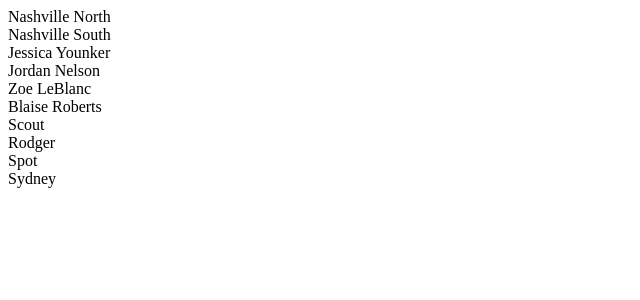
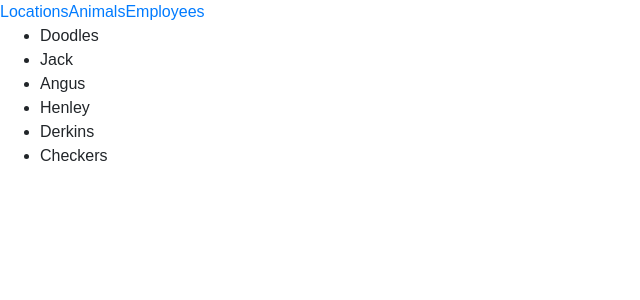
Before and after one commit to ebventurino/React-Practice, a React (Create React App) app: page /animals in a window 1280 px wide. Shown: the top 300 px of the page, without its empty margins (0-640 px from the left). Built offline with nearby package versions, Linux system fonts and the light colour scheme.

Commit message:
add nav bar

```diff
--- a/package.json
+++ b/package.json
@@ -3,6 +3,7 @@
   "version": "0.1.0",
   "private": true,
   "dependencies": {
+    "bootstrap": "^4.1.2",
     "react": "^16.4.1",
     "react-dom": "^16.4.1",
     "react-router-dom": "^4.3.1",
--- a/src/AnimalList.js
+++ b/src/AnimalList.js
@@ -1,17 +1,26 @@
-import React, { Component } from 'react'
+import React, { Component } from "react"
 
 
 export default class AnimalList extends Component {
+    state = {
+        animals: [
+            { id: 1, name: "Doodles" },
+            { id: 2, name: "Jack" },
+            { id: 3, name: "Angus" },
+            { id: 4, name: "Henley" },
+            { id: 5, name: "Derkins" },
+            { id: 6, name: "Checkers" }
+        ]
+    }
+
     render() {
         return (
             <React.Fragment>
-            {
-                this.props.animals.map(animal =>
-                    <div>
-                        {animal.name}
-                    </div>
-                )
-            }
+                <ul>
+                {
+                    this.state.animals.map(animal =>  <li>{animal.name}</li> )
+                }
+                </ul>
             </React.Fragment>
         )
     }
--- a/src/ApplicationViews.js
+++ b/src/ApplicationViews.js
@@ -0,0 +1,18 @@
+import { Route } from 'react-router-dom'
+import React, { Component } from "react"
+import AnimalList from './AnimalList'
+import LocationList from './LocationList'
+import EmployeeList from './EmployeeList'
+
+
+export default class ApplicationViews extends Component {
+    render() {
+        return (
+            <React.Fragment>
+                <Route exact path="/" component={LocationList} />
+                <Route path="/animals" component={AnimalList} />
+                <Route path="/employees" component={EmployeeList} />
+            </React.Fragment>
+        )
+    }
+}
--- a/src/EmployeeList.js
+++ b/src/EmployeeList.js
@@ -1,17 +1,25 @@
-import React, { Component } from 'react'
+import React, { Component } from "react"
 
 
-export default class EmployeeList extends Component {
+export default class Employee extends Component {
+
+    state = {
+        employees: [
+            { name: "Jessica Younker" },
+            { name: "Jordan Nelson" },
+            { name: "Zoe LeBlanc" },
+            { name: "Blaise Roberts" }
+        ]
+    }
+
     render() {
         return (
             <React.Fragment>
-            {
-                this.props.employees.map(employee =>
-                    <div>
-                        {employee.name}
-                    </div>
-                )
-            }
+                <ul>
+                {
+                    this.state.employees.map(employee =>  <li>{employee.name}</li> )
+                }
+                </ul>
             </React.Fragment>
         )
     }
--- a/src/Kennel.js
+++ /dev/null
@@ -1,37 +0,0 @@
-import React, { Component } from "react"
-import EmployeeList from "./EmployeeList"
-import LocationList from "./LocationList"
-import AnimalList from "./AnimalList"
-
-
-export default class Kennel extends Component {
-
-    state = {
-        employees: [
-            { name: "Jessica Younker" },
-            { name: "Jordan Nelson" },
-            { name: "Zoe LeBlanc" },
-            { name: "Blaise Roberts" }
-        ],
-        locations: [
-            { name: "Nashville North" },
-            { name: "Nashville South" }
-        ],
-        animals: [
-            { name: "Scout" },
-            { name: "Rodger" },
-            { name: "Spot"},
-            { name: "Sydney"}
-        ]
-    }
-
-    render() {
-        return (
-            <React.Fragment>
-                <LocationList locations={this.state.locations} /> {/* This is sending the state to kennel.js*/}
-                <EmployeeList employees={this.state.employees} />{/* This is sending the state to employeeList.js*/}
-                <AnimalList animals={this.state.animals} />{/* This is sending the state to animalList.js.js*/}
-            </React.Fragment>
-        );
-    }
-}
--- /dev/null
+++ b/src/KennelCompany.js
@@ -0,0 +1,19 @@
+import React, { Component } from "react"
+
+import NavBar from "./nav/NavBar"
+import ApplicationViews from "./ApplicationViews"
+
+
+import "bootstrap/dist/css/bootstrap.min.css"
+
+
+export default class KennelCompany extends Component {
+    render() {
+        return (
+            <React.Fragment>
+                <NavBar />
+                <ApplicationViews />
+            </React.Fragment>
+        )
+    }
+}
--- a/src/LocationList.js
+++ b/src/LocationList.js
@@ -1,20 +1,24 @@
-import React, { Component } from 'react'
+import React, { Component } from "react"
 
 
+export default class Locations extends Component {
 
+    state = {
+        locations: [
+            { name: "Nashville North" },
+            { name: "Nashville South" }
+        ]
+    }
 
-export default class LocationList extends Component {
     render() {
         return (
-            <div>
+            <React.Fragment>
+                <ul>
                 {
-                    this.props.locations.map(location =>
-                        <article>
-                            {location.name} {/* This is targeting location.name, sorting it into this file */}
-                        </article>
-                    )}
-            </div>
-
+                    this.state.locations.map(location =>  <li>{location.name}</li> )
+                }
+                </ul>
+            </React.Fragment>
         )
     }
 }
--- a/src/index.js
+++ b/src/index.js
@@ -1,5 +1,15 @@
+import React from "react"
 import ReactDOM from "react-dom"
-import React from 'react'
-import Kennel from "./Kennel"
+import { BrowserRouter as Router } from "react-router-dom"
+import registerServiceWorker from "./registerServiceWorker"
+import KennelCompany from "./KennelCompany"
+import "./index.css"
 
-ReactDOM.render(<Kennel />, document.querySelector("#root"));
+
+ReactDOM.render((
+    <Router>
+        <KennelCompany />
+    </Router>
+), document.querySelector("#root"))
+
+registerServiceWorker()
--- a/src/nav/NavBar.js
+++ b/src/nav/NavBar.js
@@ -0,0 +1,16 @@
+import React, { Component } from "react"
+import { Link } from "react-router-dom"
+import "./NavBar.css"
+
+
+export default class NavBar extends Component {
+    render() {
+        return (
+            <nav>
+                <Link to="/">Locations</Link>
+                <Link to="/animals">Animals</Link>
+                <Link to="/employees">Employees</Link>
+            </nav>
+        )
+    }
+}
```
Also changed, not shown: 1 other file (tests, documents, lock files or other folders).
